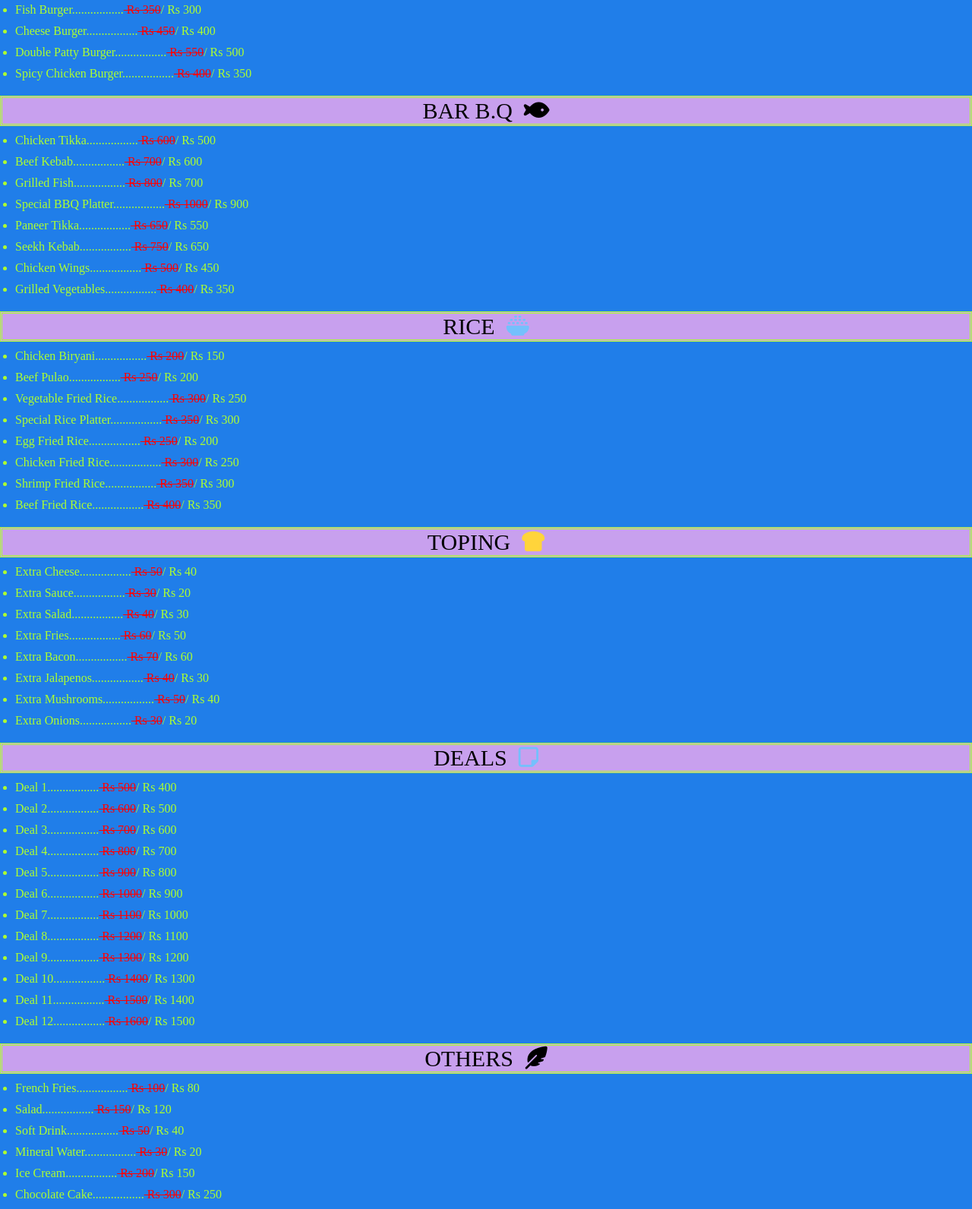
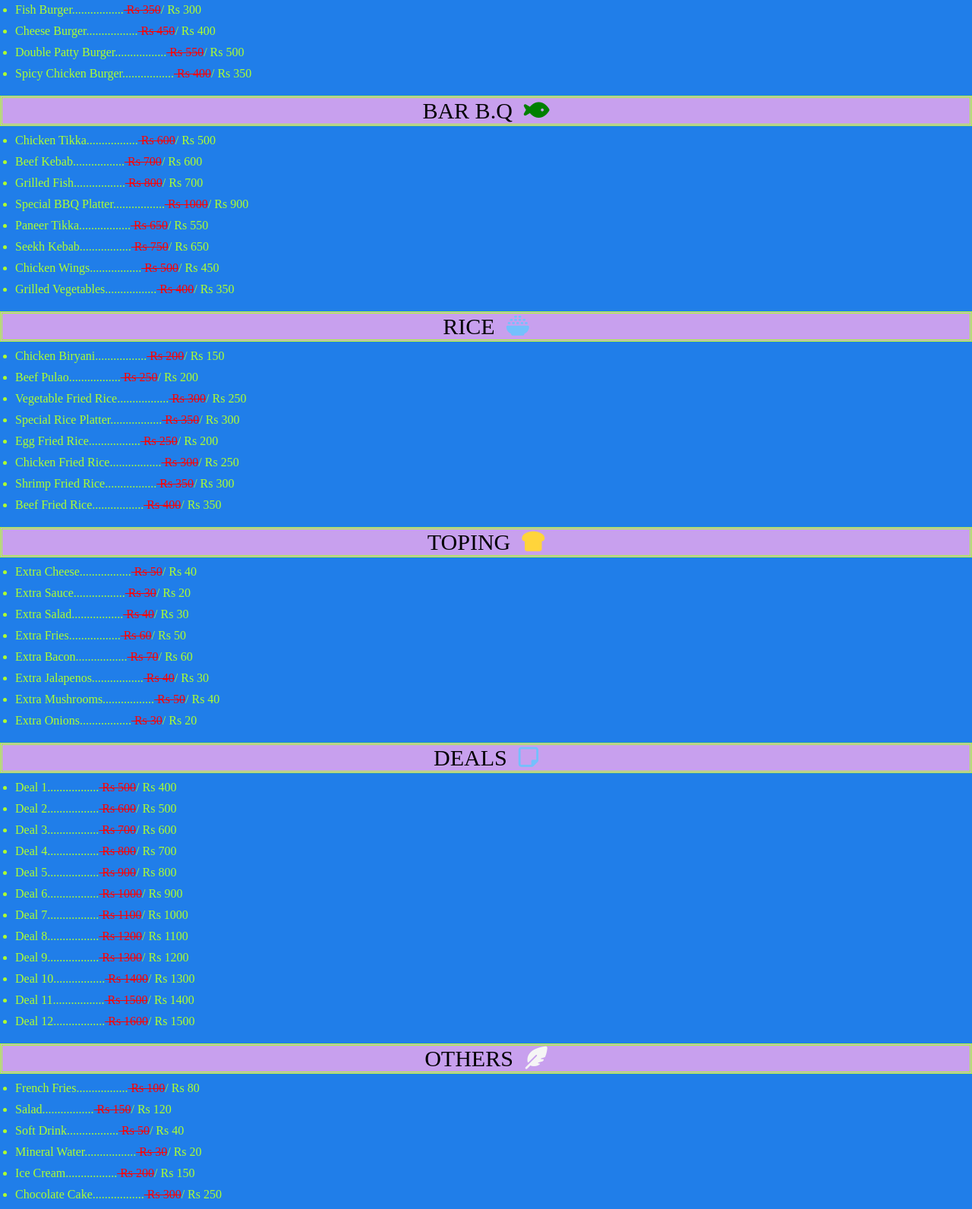
Before and after one commit to milyas1264/CSS-1-Online-Store, a plain HTML site: page index.html in a window 1280 px wide. Shown: the part 520-2112 px from the top of the page at 76% size. Drawn offline with Linux system fonts and the light colour scheme.

Commit message:
list heading icons color change

```diff
--- a/index.html
+++ b/index.html
@@ -54,7 +54,7 @@
             </ul>
         </section>
         <section id="Bar B.Q">
-            <p>BAR B.Q&nbsp;&nbsp;<i class="fa-solid fa-fish"></i></p>
+            <p>BAR B.Q&nbsp;&nbsp;<i class="fa-solid fa-fish" style="color: green;"></i></p>
             <ul>
 
                     <li>Chicken Tikka.................<del> Rs 600</del>/ Rs 500</li>
@@ -113,7 +113,7 @@
                 </ul>
         </section>
         <section id="Others">
-            <p>OTHERS&nbsp;&nbsp;<i class="fa-solid fa-feather-pointed"></i></p>
+            <p>OTHERS&nbsp;&nbsp;<i class="fa-solid fa-feather-pointed" style="color: whitesmoke;"></i></p>
             <ul>
                 <li>French Fries.................<del> Rs 100</del>/ Rs 80</li>
                 <li>Salad.................<del> Rs 150</del>/ Rs 120</li>
```
